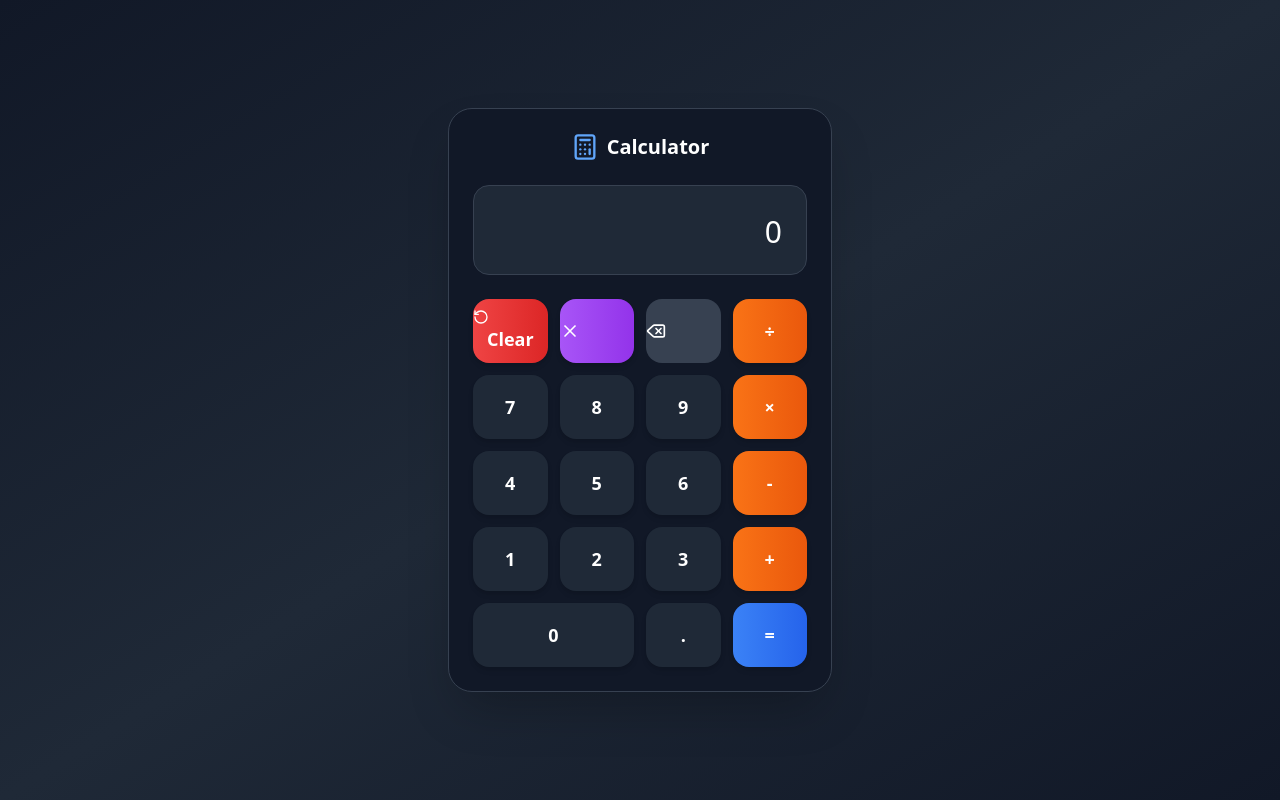
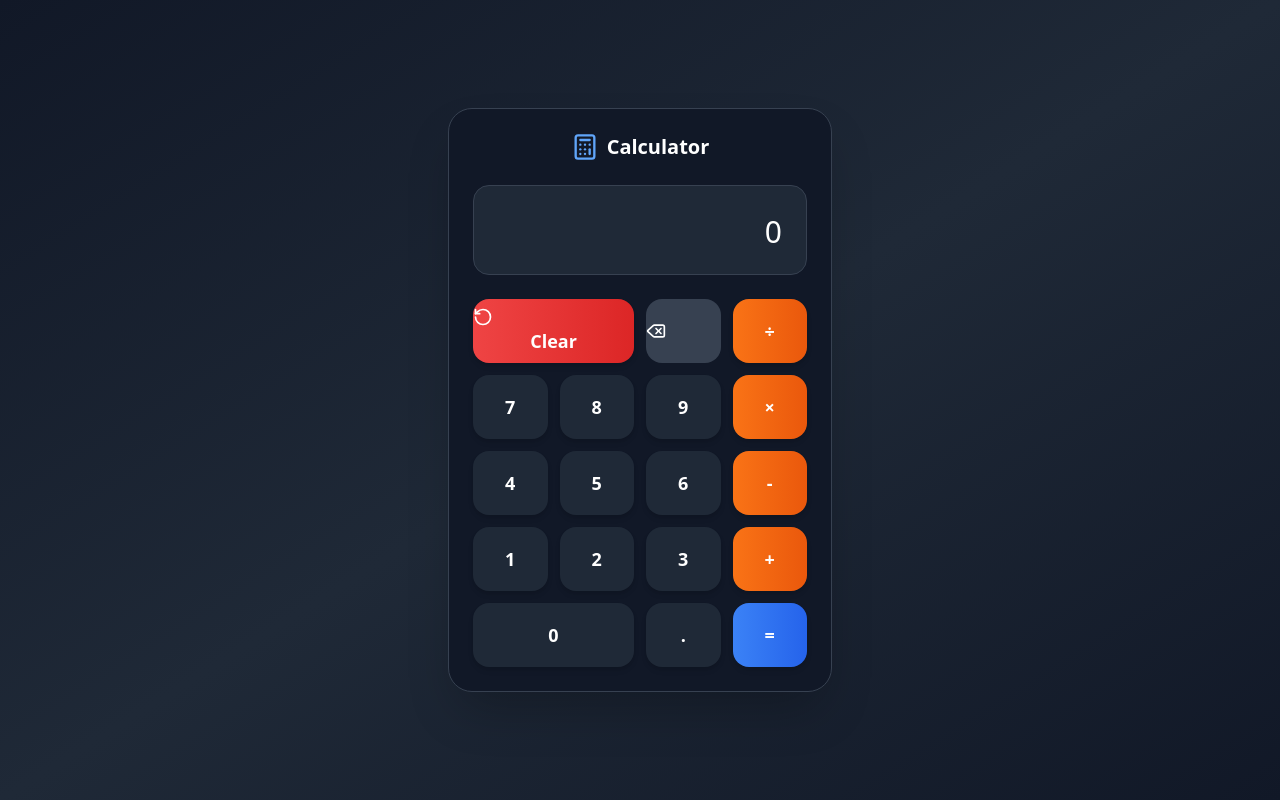
Before and after one commit to Srinivas-Manda-hub/easy-calc-displayer-tool, a React (Vite) app: page / in a window 1280 px wide. Built offline with nearby package versions, Linux system fonts and the light colour scheme.

Commit message:
Reverted to commit 7457f5f4e5ca6e8e7e9be33c1205950ddd9b4cd1

```diff
--- a/src/components/Calculator.tsx
+++ b/src/components/Calculator.tsx
@@ -1,6 +1,6 @@
 
 import React, { useState } from 'react';
-import { Calculator as CalculatorIcon, Delete, RotateCcw, X } from 'lucide-react';
+import { Calculator as CalculatorIcon, Delete, RotateCcw } from 'lucide-react';
 
 const Calculator = () => {
   const [display, setDisplay] = useState('0');
@@ -85,19 +85,6 @@ const Calculator = () => {
     }
   };
 
-  const handleInternshipLink = () => {
-    const projectUrl = window.location.href;
-    const internshipMessage = `Check out my Calculator project built with React and Tailwind CSS: ${projectUrl}`;
-
-    // Copy to clipboard
-    navigator.clipboard.writeText(internshipMessage).then(() => {
-      alert('Internship submission link copied to clipboard!');
-    }).catch(() => {
-      // Fallback: open in new tab
-      window.open(projectUrl, '_blank');
-    });
-  };
-
   const Button = ({
     children,
     onClick,
@@ -107,7 +94,7 @@ const Calculator = () => {
     children: React.ReactNode;
     onClick: () => void;
     className?: string;
-    variant?: 'default' | 'operator' | 'equals' | 'clear' | 'number' | 'link';
+    variant?: 'default' | 'operator' | 'equals' | 'clear' | 'number';
   }) => {
     const baseClasses = "h-16 rounded-2xl font-semibold text-lg transition-all duration-200 active:scale-95 hover:shadow-lg";
 
@@ -116,8 +103,7 @@ const Calculator = () => {
       number: "bg-gray-800 hover:bg-gray-700 text-white shadow-md hover:shadow-xl",
       operator: "bg-gradient-to-r from-orange-500 to-orange-600 hover:from-orange-600 hover:to-orange-700 text-white shadow-md hover:shadow-xl",
       equals: "bg-gradient-to-r from-blue-500 to-blue-600 hover:from-blue-600 hover:to-blue-700 text-white shadow-md hover:shadow-xl",
-      clear: "bg-gradient-to-r from-red-500 to-red-600 hover:from-red-600 hover:to-red-700 text-white shadow-md hover:shadow-xl",
-      link: "bg-gradient-to-r from-purple-500 to-purple-600 hover:from-purple-600 hover:to-purple-700 text-white shadow-md hover:shadow-xl"
+      clear: "bg-gradient-to-r from-red-500 to-red-600 hover:from-red-600 hover:to-red-700 text-white shadow-md hover:shadow-xl"
     };
 
     return (
@@ -154,12 +140,9 @@ const Calculator = () => {
         {/* Buttons */}
         <div className="grid grid-cols-4 gap-3">
           {/* Row 1 */}
-          <Button onClick={clear} variant="clear">
-            <RotateCcw size={16} className="mr-1" />
+          <Button onClick={clear} variant="clear" className="col-span-2">
+            <RotateCcw size={20} className="mr-2" />
             Clear
-          </Button>
-          <Button onClick={handleInternshipLink} variant="link" title="Copy internship submission link">
-            <X size={20} />
           </Button>
           <Button onClick={deleteLastDigit} variant="default">
             <Delete size={20} />
```
